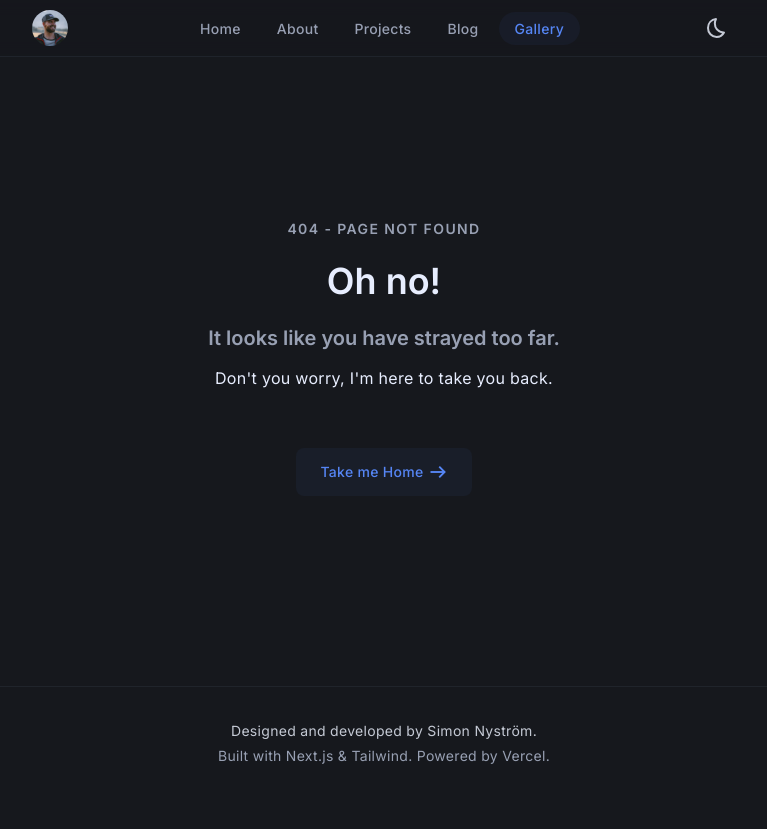
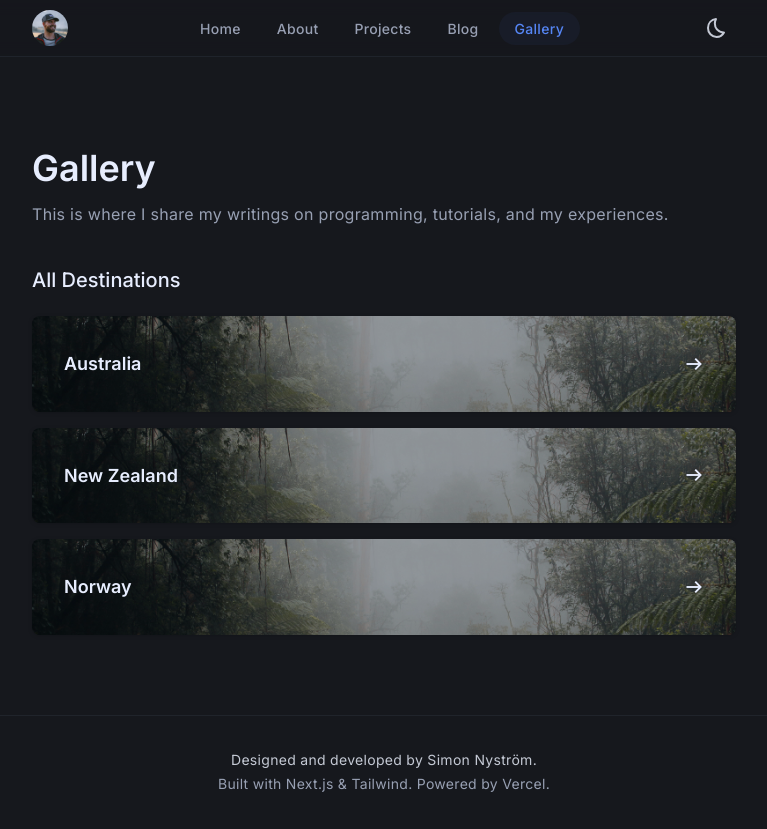
Before and after one commit to simstrom/snystrom.com, a Next.js app: page /gallery in a window 1280 px wide. Before the commit this address had no page. Shown: the whole page, without its empty margins (256-1023 px from the left). Before the commit the page ends 800 px from the top, so only its background shows below. Built offline with nearby package versions, Linux system fonts and the light colour scheme.

Commit message:
gallery page with destination animation

```diff
--- /dev/null
+++ b/components/DestinationCard.jsx
@@ -0,0 +1,35 @@
+import cn from 'clsx';
+import Image from 'next/image';
+import forest from '../public/forest.jpg';
+import { RightArrowIcon } from './Icons';
+
+export default function DestinationCard({ destination, enterDestination, active }) {
+	return (
+		<div
+			className={cn(
+				'py-8 px-8 flex items-center justify-between drop-shadow relative h-30 text-[#e7edfe] group',
+				!active && 'cursor-pointer'
+			)}
+			onClick={() => enterDestination(destination)}
+		>
+			<div
+				className={cn(
+					'-z-10 absolute top-0 left-0 bg-black/30 w-full h-full rounded-lg',
+					!active && 'group-hover:bg-black/10 duration-300'
+				)}
+			/>
+			<Image
+				src={forest}
+				alt=""
+				fill
+				className="-z-20 absolute top-0 left-0 object-cover rounded-lg "
+			/>
+			<h2 className="text-lg">{destination.title}</h2>
+			{!active && (
+				<div className="group-hover:translate-x-1 transition-transform">
+					<RightArrowIcon />
+				</div>
+			)}
+		</div>
+	);
+}
--- a/components/Nav.jsx
+++ b/components/Nav.jsx
@@ -31,7 +31,7 @@ export default function Nav() {
 
 	return (
 		<header className="sticky top-0 z-20 backdrop-blur bg-primary/70 border-b border-primary/50">
-			<nav className="max-w-3xl mx-auto px-6 md:px-8 flex justify-between items-center py-4 sm:py-2">
+			<nav className="max-w-3xl mx-auto px-6 md:px-8 flex justify-between items-center py-3 sm:py-2">
 				<MobileNav links={links} />
 				<Link href="/" className="shrink-0">
 					<Image
--- a/pages/blog.js
+++ b/pages/blog.js
@@ -42,7 +42,7 @@ export default function Blog() {
 								value={query}
 								onChange={handleChange}
 							/>
-							<div className="text-secondary absolute top-0 right-0 py-3 px-4">
+							<div className="text-secondary absolute top-0 right-0 py-4 px-4">
 								<SearchIcon />
 							</div>
 						</div>
--- a/pages/blog/[slug].js
+++ b/pages/blog/[slug].js
@@ -31,7 +31,7 @@ export default function Post({ post }) {
 						</h1>
 						<div className="flex flex-col sm:flex-row justify-between gap-1 sm:items-center text-sm text-secondary font-medium">
 							<p>January 20, 2022</p>
-							<div>
+							<div className="text-brand">
 								<p className="inline">2 min read</p>
 								<span> • </span>
 								<p className="inline">234 views</p>
@@ -61,8 +61,8 @@ export default function Post({ post }) {
 					<div className="flex gap-2 items-center">
 						<button
 							className={cn(
-								'rounded-lg p-2 hover:text-brand hover:bg-tertiary dark:hover:bg-tertiary/40 duration-300',
-								liked && 'text-brand'
+								'rounded-lg p-2 text-brand hover:text-brand hover:bg-tertiary dark:hover:bg-tertiary/40 duration-300',
+								!liked && 'text-tertiary'
 							)}
 							onClick={handleLike}
 						>
--- /dev/null
+++ b/pages/gallery.js
@@ -0,0 +1,103 @@
+import cn from 'clsx';
+import { AnimatePresence, motion } from 'framer-motion';
+import { useRef, useState } from 'react';
+import Container from '../components/Container';
+import DestinationCard from '../components/DestinationCard';
+import { LeftArrowIcon } from '../components/Icons';
+import InView from '../lib/InView';
+
+const destinations = [
+	{
+		title: 'Australia',
+	},
+	{
+		title: 'New Zealand',
+	},
+	{
+		title: 'Norway',
+	},
+];
+
+export default function Gallery() {
+	const [activeDestination, setActiveDestination] = useState(false);
+	const destinationsRef = useRef(destinations);
+
+	const enterDestination = (destination) => {
+		setActiveDestination(true);
+		destinationsRef.current = [destination];
+	};
+
+	const exitDestination = () => {
+		setActiveDestination(false);
+		destinationsRef.current = destinations;
+	};
+
+	return (
+		<Container>
+			<InView>
+				<div className="mb-8">
+					<h1 className="text-4xl">Gallery</h1>
+					<p className="text-base text-secondary">
+						This is where I share my writings on programming, tutorials, and my experiences.
+					</p>
+				</div>
+
+				<div className="mb-4 h-10 flex items-center">
+					<AnimatePresence>
+						{activeDestination ? (
+							<motion.button
+								initial={{ opacity: 0 }}
+								animate={{ opacity: 1 }}
+								exit={{ opacity: 0 }}
+								transition={{ duration: 0.5 }}
+								className={cn(
+									'flex gap-2 text-sm text-tertiary font-medium group hover:text-brand duration-300'
+								)}
+								onClick={exitDestination}
+							>
+								<div className="group-hover:-translate-x-1 transition-transform">
+									<LeftArrowIcon />
+								</div>
+								Back to All Destinations
+							</motion.button>
+						) : (
+							<motion.h3
+								initial={{ opacity: 0 }}
+								animate={{ opacity: 1 }}
+								exit={{ opacity: 0 }}
+								transition={{ duration: 0.3 }}
+								className="text-xl font-medium"
+							>
+								All Destinations
+							</motion.h3>
+						)}
+					</AnimatePresence>
+				</div>
+
+				<div className="flex flex-col gap-4">
+					<AnimatePresence>
+						{destinationsRef.current.map((destination) => (
+							<motion.div
+								layout
+								key={destination.title}
+								initial={{ opacity: 0, x: -20 }}
+								exit={{ opacity: 0, x: -20 }}
+								animate={{
+									opacity: 1,
+									x: 0,
+								}}
+								transition={{ duration: 0.3 }}
+							>
+								<DestinationCard
+									destination={destination}
+									enterDestination={enterDestination}
+									active={activeDestination}
+								/>
+							</motion.div>
+						))}
+					</AnimatePresence>
+				</div>
+			</InView>
+		</Container>
+	);
+}
--- a/styles/globals.css
+++ b/styles/globals.css
@@ -43,7 +43,6 @@
 }
 
 .item {
-	min-height: auto;
 	min-width: 50%;
 }
 
```
